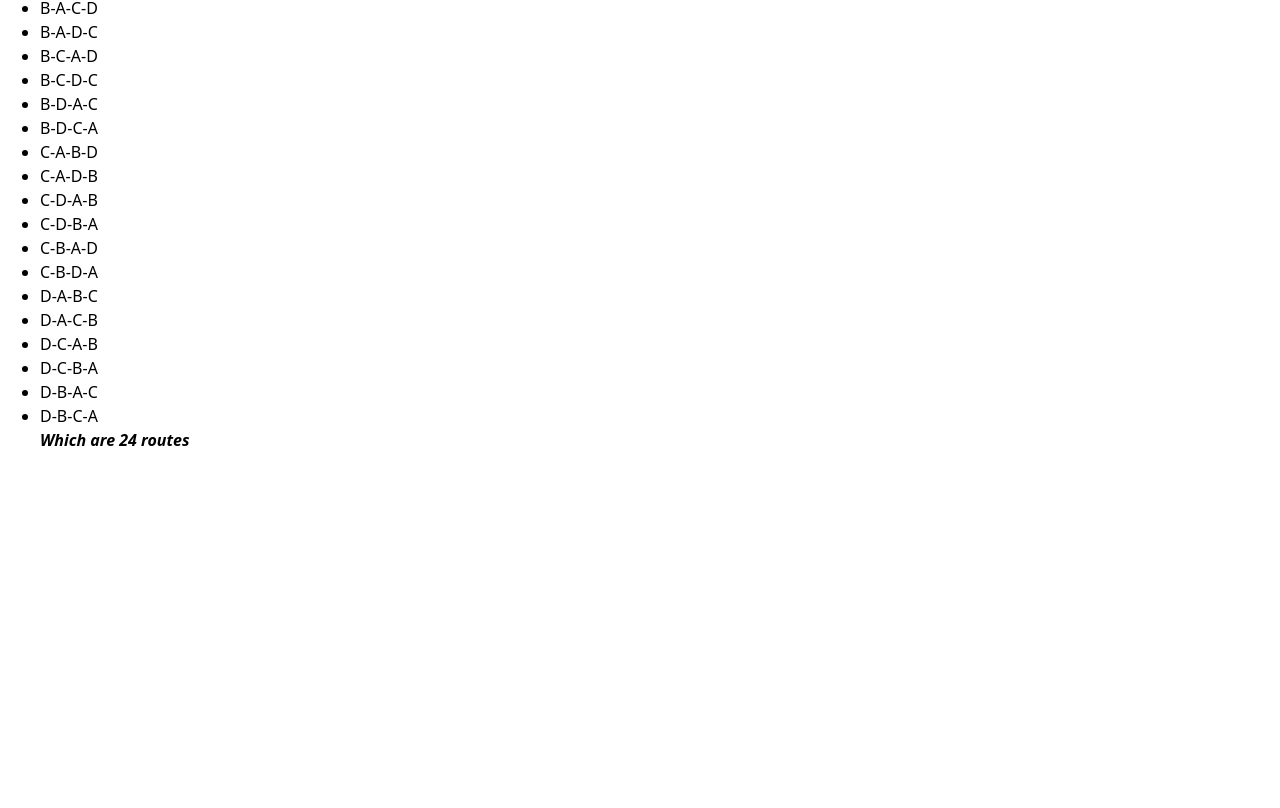
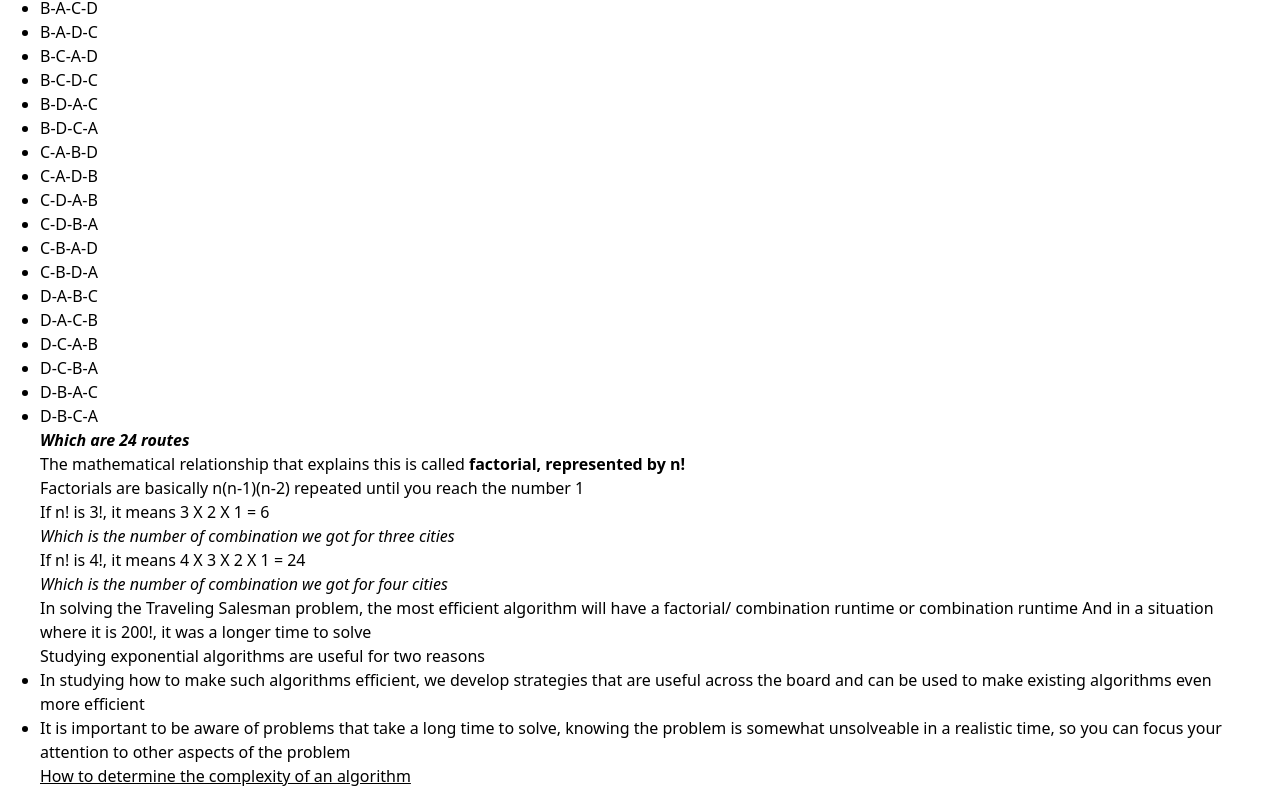
Before and after one commit to 1am-programmer/Data-structures-and-Algorithm, a React (Vite) app: page /big-o in a window 1280 px wide. Shown: the part 2472-3280 px from the top of the page. Before the commit the page ends 2944 px from the top, so only its background shows below. Built offline with nearby package versions, Linux system fonts and the light colour scheme.

Commit message:
exponential run times

```diff
--- a/router/BigO.jsx
+++ b/router/BigO.jsx
@@ -341,6 +341,52 @@ export default function BigO() {
           </ul>
           <span className="italic font-bold">Which are 24 routes</span>
         </div>
+        <p>
+          The mathematical relationship that explains this is called{" "}
+          <strong>factorial, represented by n!</strong>
+        </p>
+        <p>
+          Factorials are basically n(n-1)(n-2) repeated until you reach the
+          number 1
+        </p>
+        <p>
+          If n! is 3!, it means 3 X 2 X 1 = 6
+          <br />
+          <span className="italic">
+            Which is the number of combination we got for three cities
+          </span>
+        </p>
+        <p>
+          If n! is 4!, it means 4 X 3 X 2 X 1 = 24
+          <br />
+          <span className="italic">
+            Which is the number of combination we got for four cities
+          </span>
+        </p>
+      </div>
+      <span>
+        In solving the Traveling Salesman problem, the most efficient algorithm
+        will have a factorial/ combination runtime or combination runtime And in
+        a situation where it is 200!, it was a longer time to solve
+      </span>
+      <p>Studying exponential algorithms are useful for two reasons</p>
+      <ul>
+        <li className="list-disc">
+          In studying how to make such algorithms efficient, we develop
+          strategies that are useful across the board and can be used to make
+          existing algorithms even more efficient
+        </li>
+        <li className="list-disc">
+          It is important to be aware of problems that take a long time to
+          solve, knowing the problem is somewhat unsolveable in a realistic
+          time, so you can focus your attention to other aspects of the problem
+        </li>
+      </ul>
+
+      <div>
+        <h3 className="underline">
+          How to determine the complexity of an algorithm
+        </h3>
       </div>
     </div>
   );
```
